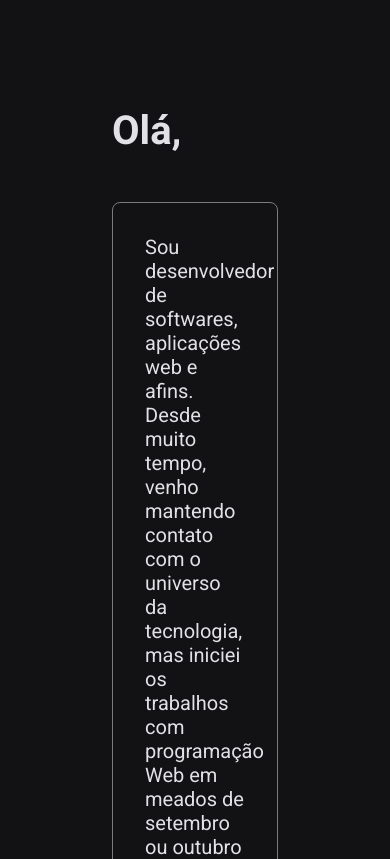
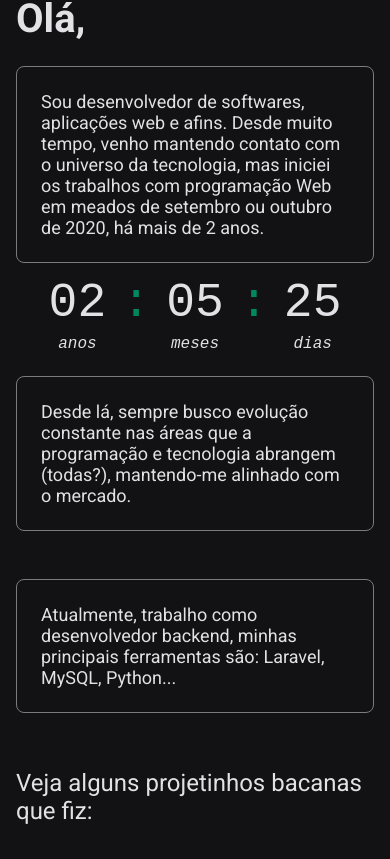
Before and after one commit to NatanRei/portifolio, a React (Vite) app: page / in a window 390 px wide. Shown: the part 865-1724 px from the top of the page. Built offline with nearby package versions, Linux system fonts and the light colour scheme; a web font is replaced by a local one.

Commit message:
feat: ajustes no responsivo

```diff
--- a/src/pages/Home.styles.ts
+++ b/src/pages/Home.styles.ts
@@ -22,6 +22,9 @@ export const Paragraph = styled("p", {
         width: "40%",
     },
     '@lg': {
+        fontSize: "$md",
+        margin: "1.5rem 0rem",
+        padding: "1.5rem",
         width: "80%",
     },
     '@md': {
--- a/src/pages/LandingPage/components/About/About.styles.ts
+++ b/src/pages/LandingPage/components/About/About.styles.ts
@@ -2,10 +2,16 @@ import { styled } from "../../../../styles";
 
 export const AboutContainer = styled("div", {
     width: "100%",
-    margin: "1rem 0rem",
-    padding: '7rem',
+    margin: "1rem",
+    padding: '7rem 7rem 0',
     'h2': {
         fontSize: '$2xl'
+    },
+    '@xl': {
+        padding: '1rem',
+    },
+    '@sm': {
+        margin: '0',
     }
 
 });
@@ -18,6 +24,14 @@ export const BoxContainer = styled("div", {
     justifyContent: "center",
     '@xl': {
         flexDirection: "column",
-        marginBottom: "2rem",
+        marginBottom: "1rem",
     }
 });
+
+export const BoxTitleContainer = styled(BoxContainer, {
+    fontSize: '1.875rem',
+    marginTop: '2rem',
+    '@xl': {
+        fontSize: '1.5rem',
+    }
+});
--- a/src/pages/LandingPage/components/About/About.tsx
+++ b/src/pages/LandingPage/components/About/About.tsx
@@ -1,4 +1,4 @@
-import { AboutContainer, BoxContainer } from "./About.styles";
+import { AboutContainer, BoxContainer, BoxTitleContainer } from "./About.styles";
 import {formatDistanceToNow} from 'date-fns'
 import ptBR from 'date-fns/locale/pt-BR';
 import { Counter } from "./components/Counter";
@@ -32,9 +32,9 @@ export function About() {
                 Atualmente, trabalho como desenvolvedor backend, minhas principais ferramentas são: Laravel, MySQL, Python...
             </Paragraph>
             </BoxContainer>
-            <BoxContainer style={{ fontSize: '1.875rem', marginTop: '2rem' }}>
+            <BoxTitleContainer>
                 Veja alguns projetinhos bacanas que fiz:
-            </BoxContainer>
+            </BoxTitleContainer>
         </AboutContainer>
     );
 }
--- a/src/pages/LandingPage/components/About/components/Counter.styles.ts
+++ b/src/pages/LandingPage/components/About/components/Counter.styles.ts
@@ -16,6 +16,13 @@ export const CounterContainer = styled("div", {
         'i': {
             fontSize: '1rem',
         }
+    },
+    '@xl': {
+        margin: "-3rem 0 1.5rem",
+        fontSize: '4rem',
+    },
+    '@md': {
+        fontSize: '3rem',
     }
 
 });
--- a/src/pages/LandingPage/components/Projects/Projects.styles.ts
+++ b/src/pages/LandingPage/components/Projects/Projects.styles.ts
@@ -6,7 +6,7 @@ export const ProjectsContainer = styled("div", {
     flexDirection: 'column',
     justifyContent: 'center',
     alignItems: 'center',
-    margin: '3rem'
+    margin: '1rem'
 });
 
 export const RowAlignContainer = styled("div", {
```
